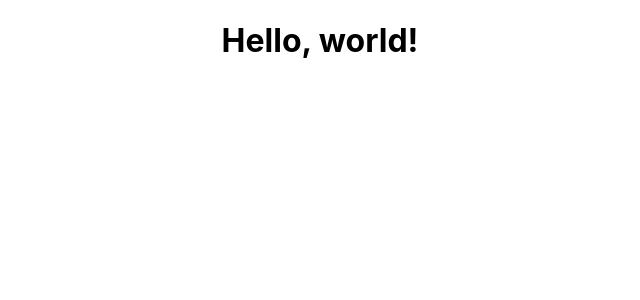
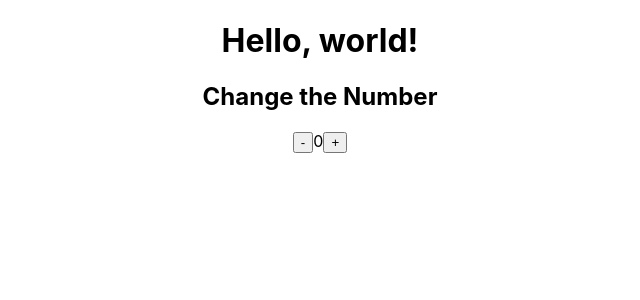
Before and after one commit to emilydrakesmith/learn-react-localstorage-simple, a React (Create React App) app: page / in a window 1280 px wide. Shown: the top 300 px of the page, without its empty margins (320-960 px from the left). Built offline with nearby package versions, Linux system fonts and the light colour scheme.

Commit message:
render numberSlice.js data in App.jsx file

```diff
--- a/src/App.js
+++ b/src/App.js
@@ -1,9 +1,15 @@
 import './App.css';
+import { useSelector } from 'react-redux';
 
 function App() {
+  const number = useSelector(state => state.number.value);
   return (
     <div className="App">
       <h1>Hello, world!</h1>
+      <h2>Change the Number</h2>
+      <button>-</button>
+      {number}
+      <button>+</button>
     </div>
   );
 }
```
